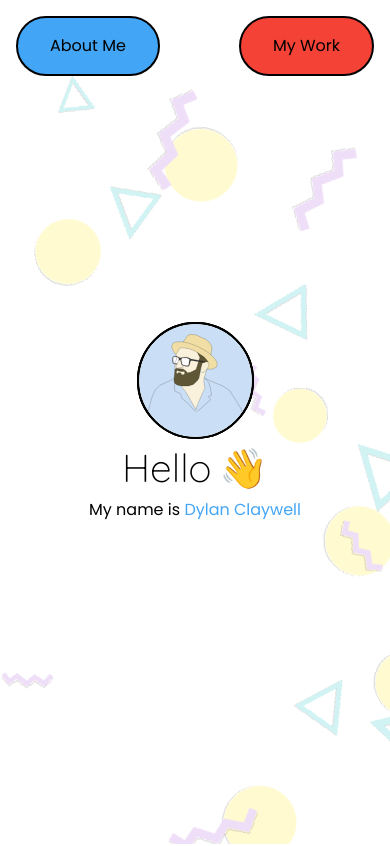
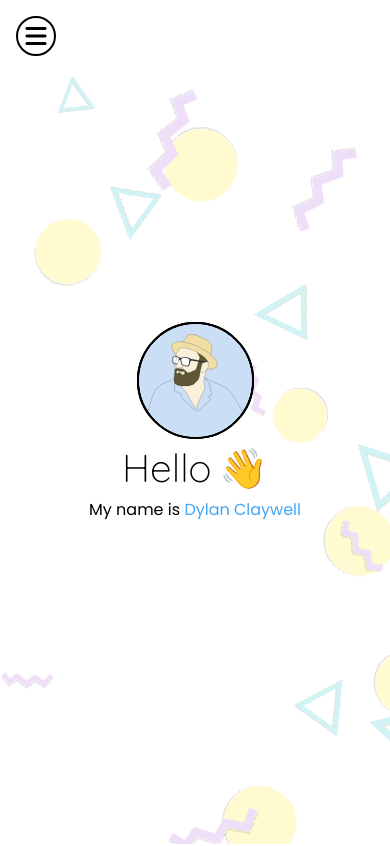
Before and after one commit to dylanclaywell/personal-site, a React (Create React App) app: page / in a window 390 px wide. Shown: the top 846 px of the page. Built offline with nearby package versions, Linux system fonts and the light colour scheme.

Commit message:
Implemented a mobile nav menu

```diff
--- a/public/index.html
+++ b/public/index.html
@@ -34,6 +34,12 @@
       work correctly both with client-side routing and a non-root public URL.
       Learn how to configure a non-root public URL by running `npm run build`.
     -->
+
+    <script
+      src="https://kit.fontawesome.com/cedba22dcc.js"
+      crossorigin="anonymous"
+    ></script>
+
     <title>Dylan Claywell</title>
   </head>
   <body>
--- a/src/components/Hero.tsx
+++ b/src/components/Hero.tsx
@@ -106,7 +106,7 @@ export function Hero() {
         }}
         href="/"
         ref={imageRef}
-        className="absolute top-4 min-h-[5rem] min-w-[5rem] max-w-lg max-h-[32rem] z-50"
+        className="absolute top-4 min-h-[5rem] min-w-[5rem] max-w-lg max-h-[32rem] z-40"
         aria-label="Back to home"
       >
         {images
--- a/src/components/NavBar.tsx
+++ b/src/components/NavBar.tsx
@@ -1,16 +1,62 @@
-import React from 'react'
+import React, { useEffect, useState } from 'react'
 
 import { NavLink } from './NavLink'
+import { useMediaQuery } from '../hooks/useMediaQuery'
+import classnames from 'classnames'
 
 export function NavBar() {
+  const isMediumScreen = useMediaQuery('md')
+  const [shouldExit, setShouldExit] = useState(false)
+  const [isOpen, setIsOpen] = useState(false)
+
+  useEffect(
+    function closeMenuOnMediumScreen() {
+      if (isMediumScreen) {
+        setIsOpen(false)
+      }
+    },
+    [isMediumScreen]
+  )
+
   return (
-    <nav className="fixed top-4 flex justify-between w-full px-4">
-      <NavLink href="/#about-me" color="blue">
-        About Me
-      </NavLink>
-      <NavLink href="/#my-work" color="red">
-        My Work
-      </NavLink>
+    <nav className="fixed top-4 w-full px-4 space-y-4 md:space-y-0 z-50">
+      <button
+        onClick={() => (isOpen ? setShouldExit(true) : setIsOpen(true))}
+        className="md:hidden rounded-full border-2 border-black w-10 h-10 flex justify-center items-center bg-white z-20 relative"
+      >
+        <i className="fa-solid fa-bars text-2xl"></i>
+      </button>
+      <div
+        aria-hidden={!isMediumScreen && !isOpen}
+        className={classnames(
+          'flex flex-col md:flex-row justify-between w-full space-y-4 md:space-y-0 z-10 relative'
+        )}
+      >
+        <NavLink
+          href="/#about-me"
+          color="blue"
+          isOpen={isOpen}
+          shouldExit={shouldExit}
+          transitionDelay={100}
+        >
+          About Me
+        </NavLink>
+        <NavLink
+          href="/#my-work"
+          color="red"
+          isOpen={isOpen}
+          transitionDelay={200}
+          onAnimationEnd={() => {
+            if (shouldExit) {
+              setShouldExit(false)
+              setIsOpen(false)
+            }
+          }}
+          shouldExit={shouldExit}
+        >
+          My Work
+        </NavLink>
+      </div>
     </nav>
   )
 }
--- a/src/components/NavLink.tsx
+++ b/src/components/NavLink.tsx
@@ -1,5 +1,6 @@
-import React from 'react'
+import React, { useRef } from 'react'
 import classnames from 'classnames'
+import { CSSTransition } from 'react-transition-group'
 
 import { scrollToElement } from '../utils/scrollToElement'
 
@@ -7,9 +8,25 @@ export interface Props {
   href: string
   children: React.ReactNode
   color: 'blue' | 'red'
+  transitionDelay: number
+  classes?: string
+  isOpen: boolean
+  shouldExit: boolean
+  onAnimationEnd?: () => void
 }
 
-export function NavLink({ href, children, color }: Props) {
+export function NavLink({
+  href,
+  children,
+  color,
+  transitionDelay: animationDelay,
+  classes,
+  isOpen,
+  shouldExit,
+  onAnimationEnd,
+}: Props) {
+  const nodeRef = useRef<HTMLAnchorElement>(null)
+
   function onClick(event: React.MouseEvent<HTMLAnchorElement>) {
     event.preventDefault()
     if (!(event.target instanceof HTMLAnchorElement)) return
@@ -20,18 +37,31 @@ export function NavLink({ href, children, color }: Props) {
   }
 
   return (
+    <CSSTransition
+      in={isOpen && !shouldExit}
+      nodeRef={nodeRef}
+      timeout={300 + (animationDelay ?? 0)}
+      classNames="nav-link"
+      onExited={() => onAnimationEnd?.()}
+    >
       <a
+        ref={nodeRef}
         className={classnames(
-        'transition-colors  inline-block rounded-full border-2 border-black font-[Poppins] px-8 py-4',
+          'transition-colors rounded-full border-2 border-black font-[Poppins] px-8 py-4 max-w-[10rem] flex justify-center translate-x-[-120%] md:translate-x-0',
           {
             'bg-blue hover:bg-light-blue': color === 'blue',
             'bg-red hover:bg-light-red': color === 'red',
-        }
+          },
+          classes
         )}
         href={href}
         onClick={onClick}
+        style={{
+          transitionDelay: animationDelay ? `${animationDelay}ms` : '',
+        }}
       >
         {children}
       </a>
+    </CSSTransition>
   )
 }
--- a/src/greetings.ts
+++ b/src/greetings.ts
@@ -7,18 +7,6 @@ const greetings = [
   'Greetings',
   'Salutations',
   'Welcome',
-  'Bonjour',
-  'Hola',
-  'Ciao',
-  'Aloha',
-  'Konnichiwa',
-  'Namaste',
-  'Salaam',
-  'Shalom',
-  'Ni hao',
-  'Sawubona',
-  'Hallo',
-  'Hej',
 ]
 
 export function randomGreeting() {
--- /dev/null
+++ b/src/hooks/useMediaQuery.ts
@@ -0,0 +1,33 @@
+import { useState, useEffect } from 'react'
+
+import screens from '../screens'
+
+type Breakpoint = keyof typeof screens
+
+export function useMediaQuery(breakpoint: Breakpoint) {
+  const mediaQuery = `(min-width: ${screens[breakpoint]})`
+  const [matchesBreakpoint, setMatchesBreakpoint] = useState(
+    () => window.matchMedia(mediaQuery).matches
+  )
+
+  useEffect(
+    function registerEventListener() {
+      function onResize() {
+        console.log(
+          `(min-width: ${screens[breakpoint]}px)`,
+          window.matchMedia(mediaQuery).matches
+        )
+        setMatchesBreakpoint(window.matchMedia(mediaQuery).matches)
+      }
+
+      window.addEventListener('resize', onResize)
+
+      return function cleanup() {
+        window.removeEventListener('resize', onResize)
+      }
+    },
+    [mediaQuery]
+  )
+
+  return matchesBreakpoint
+}
--- a/src/index.css
+++ b/src/index.css
@@ -61,6 +61,12 @@ body {
 .swap {
   animation-name: swap;
   animation-duration: 750ms;
+  animation-timing-function: ease-in-out;
+}
+
+.bounce-in-right {
+  animation-name: bounce-in-right;
+  animation-duration: 500ms;
   animation-timing-function: ease-in-out;
 }
 
@@ -129,3 +135,23 @@ body {
     z-index: 1000;
   }
 }
+
+.nav-link-enter {
+  transform: translateX(-120%);
+}
+.nav-link-enter-active {
+  transform: translateX(0%);
+  transition: transform 300ms;
+  transition-timing-function: cubic-bezier(0.175, 0.885, 0.32, 1.275);
+}
+.nav-link-enter-done {
+  transform: translateX(0%);
+}
+.nav-link-exit {
+  transform: translateX(0);
+}
+.nav-link-exit-active {
+  transform: translateX(-120%);
+  transition: transform 300ms;
+  transition-timing-function: ease-in-out;
+}
--- /dev/null
+++ b/src/screens.js
@@ -0,0 +1,6 @@
+// eslint-disable-next-line no-undef
+module.exports = {
+  sm: '375px',
+  md: '768px',
+  lg: '1024px',
+}
--- a/tailwind.config.js
+++ b/tailwind.config.js
@@ -1,6 +1,7 @@
 /* eslint-disable no-undef */
 /* eslint-disable @typescript-eslint/no-var-requires */
 const colors = require('./src/colors')
+const screens = require('./src/screens')
 
 /** @type {import('tailwindcss/tailwind-config').TailwindConfig} */
 module.exports = {
@@ -9,6 +10,7 @@ module.exports = {
     extend: {
       colors,
     },
+    screens,
   },
   plugins: [],
 }
```
Lines whose indentation alone changed are shown as unchanged.
